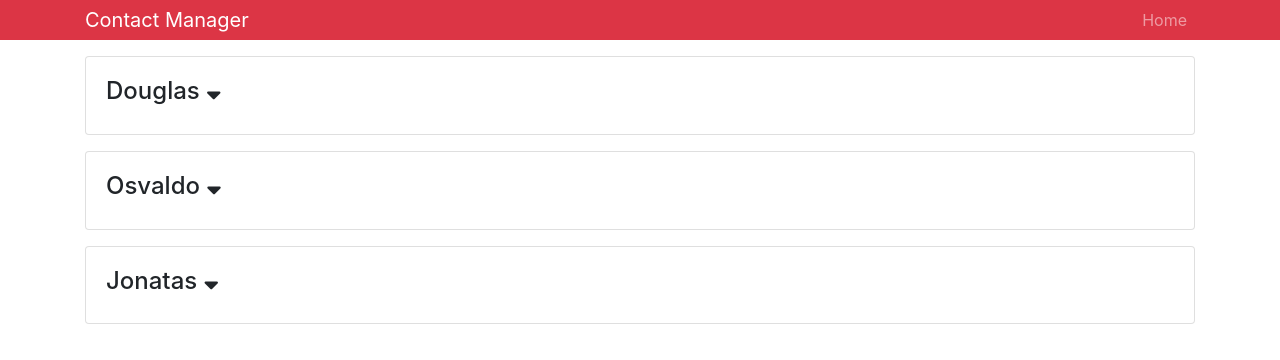
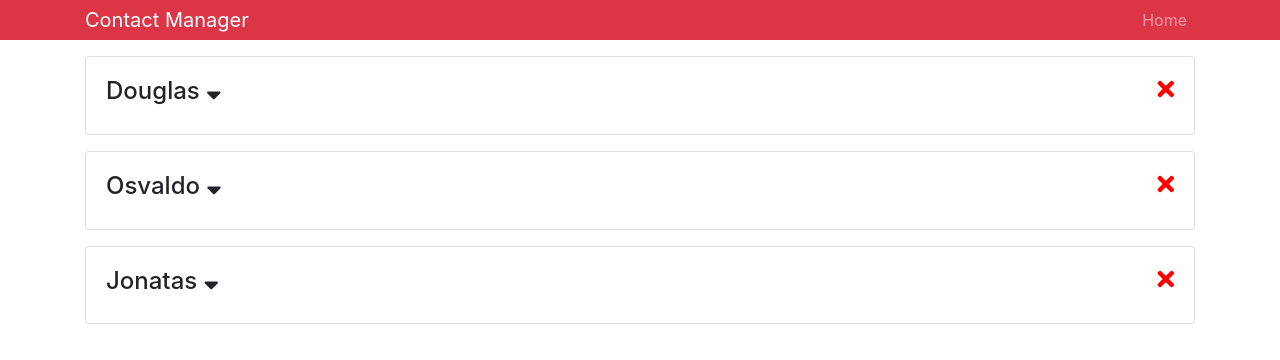
Before and after one commit to emwp/React-Practice, a React (Create React App) app in the folder contact-manager/: page / in a window 1280 px wide. Shown: the top 360 px of the page. Built offline with nearby package versions, Linux system fonts and the light colour scheme.

Commit message:
context api to manage state

```diff
--- a/contact-manager/src/App.js
+++ b/contact-manager/src/App.js
@@ -1,18 +1,22 @@
 import React, { Component } from 'react';
 import Header from './components/Header';
 import Contacts from './components/Contacts';
+
+import { Provider } from './context';
 
 import 'bootstrap/dist/css/bootstrap.min.css';
 
 class App extends Component {
   render() {
     return (
-      <div className="App">
-        <Header branding="Contact Manager" />
-        <div className="container">
-          <Contacts />
+      <Provider>
+        <div className="App">
+          <Header branding="Contact Manager" />
+          <div className="container">
+            <Contacts />
+          </div>
         </div>
-      </div>
+      </Provider>
     );
   }
 }
--- a/contact-manager/src/components/Contact.js
+++ b/contact-manager/src/components/Contact.js
@@ -1,5 +1,6 @@
 import React, { Component } from 'react';
 import PropTypes from 'prop-types';
+import { Consumer } from '../context';
 
 class Contact extends Component {
   state = {
@@ -10,14 +11,32 @@
     this.setState({ showContactInfo: !this.state.showContactInfo });
   };
 
+  onDeleteClick = (id, dispatch) => {
+    dispatch({ type: 'DELETE_CONTACT', payload: id });
+  };
+
   render() {
-    const { name, email, phone } = this.props.contact;
+    const { id, name, email, phone } = this.props.contact;
     const { showContactInfo } = this.state;
 
     return (
+      <Consumer>
+        {value => {
+          const { dispatch } = value;
+          return (
             <div className="card card-body mb-3">
               <h4>
-          {name} <i onClick={this.onShowClick} className="fas fa-sort-down" />
+                {name}{' '}
+                <i
+                  onClick={this.onShowClick}
+                  className="fas fa-sort-down"
+                  style={{ cursor: 'pointer' }}
+                />
+                <i
+                  className="fas fa-times"
+                  style={{ cursor: 'pointer', float: 'right', color: 'red' }}
+                  onClick={this.onDeleteClick.bind(this, id, dispatch)}
+                />
               </h4>
               {showContactInfo ? (
                 <ul className="list-group">
@@ -27,6 +46,9 @@
               ) : null}
             </div>
           );
+        }}
+      </Consumer>
+    );
   }
 }
 
--- a/contact-manager/src/components/Contacts.js
+++ b/contact-manager/src/components/Contacts.js
@@ -1,38 +1,22 @@
 import React, { Component } from 'react';
 import Contact from './Contact';
+import { Consumer } from '../context';
 
 class Contacts extends Component {
-  state = {
-    contacts: [
-      {
-        id: 1,
-        name: 'Douglas',
-        email: 'dorgla@gmail.com',
-        phone: '+5547999655544',
-      },
-      {
-        id: 2,
-        name: 'Osvaldo',
-        email: 'osvaldo@gmail.com',
-        phone: '+55479996544785',
-      },
-      {
-        id: 3,
-        name: 'Jonatas',
-        email: 'jonatas@gmail.com',
-        phone: '+55479996544781',
-      },
-    ],
-  };
-
   render() {
-    const { contacts } = this.state;
     return (
-      <React.Fragment>
-        {contacts.map(contact => (
-          <Contact key={contact.id} contact={contact} />
-        ))}
-      </React.Fragment>
+      <Consumer>
+        {value => {
+          const { contacts } = value;
+          return (
+            <React.Fragment>
+              {contacts.map(contact => (
+                <Contact key={contact.id} contact={contact} />
+              ))}
+            </React.Fragment>
+          );
+        }}
+      </Consumer>
     );
   }
 }
--- /dev/null
+++ b/contact-manager/src/context.js
@@ -0,0 +1,48 @@
+import React, { Component } from 'react';
+
+const Context = React.createContext();
+
+const reducer = (state, action) => {
+  switch (action.type) {
+    case 'DELETE_CONTACT':
+      return {
+        ...state,
+        contacts: state.contacts.filter(contact => contact.id !== action.payload),
+      };
+    default:
+      return state;
+  }
+};
+
+export class Provider extends Component {
+  state = {
+    contacts: [
+      {
+        id: 1,
+        name: 'Douglas',
+        email: 'dorgla@gmail.com',
+        phone: '+5547999655544',
+      },
+      {
+        id: 2,
+        name: 'Osvaldo',
+        email: 'osvaldo@gmail.com',
+        phone: '+55479996544785',
+      },
+      {
+        id: 3,
+        name: 'Jonatas',
+        email: 'jonatas@gmail.com',
+        phone: '+55479996544781',
+      },
+    ],
+    dispatch: action => {
+      this.setState(state => reducer(state, action));
+    },
+  };
+  render() {
+    return <Context.Provider value={this.state}>{this.props.children}</Context.Provider>;
+  }
+}
+
+export const Consumer = Context.Consumer;
```
Lines whose indentation alone changed are shown as unchanged.
